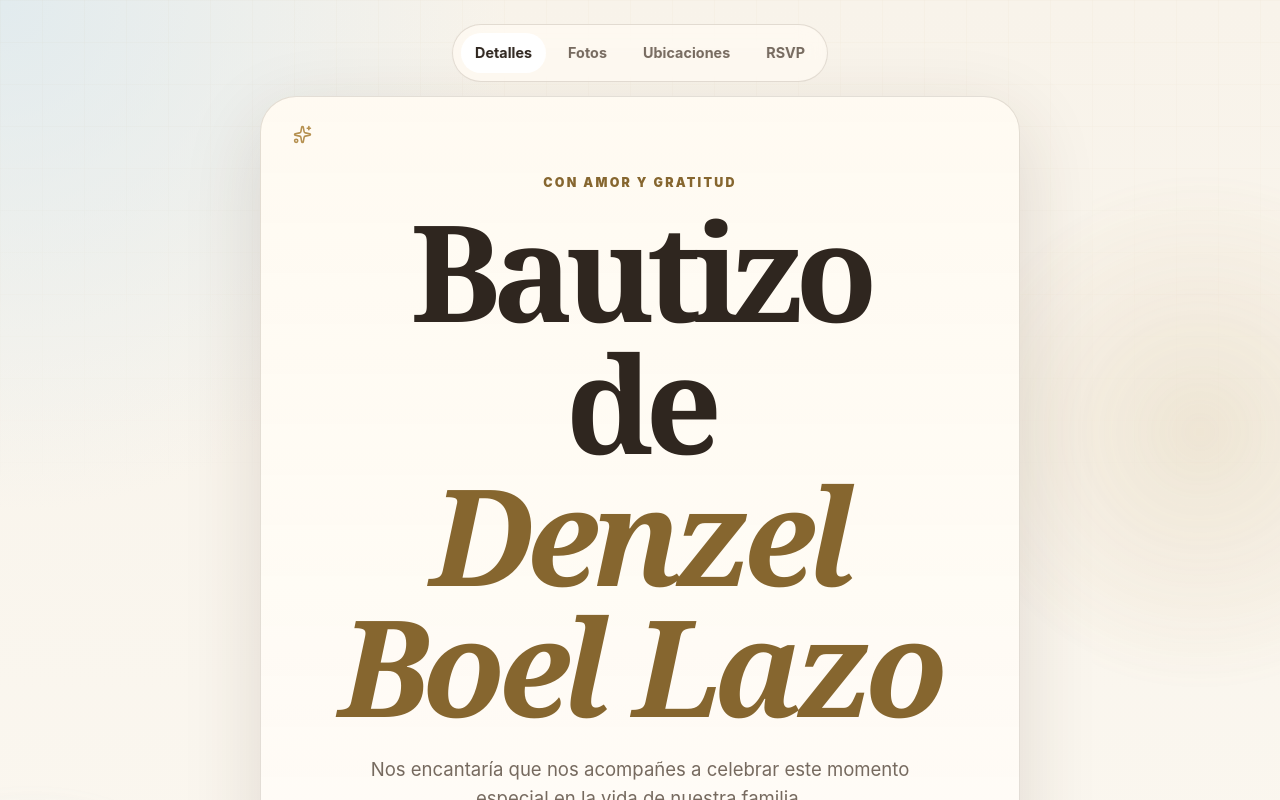
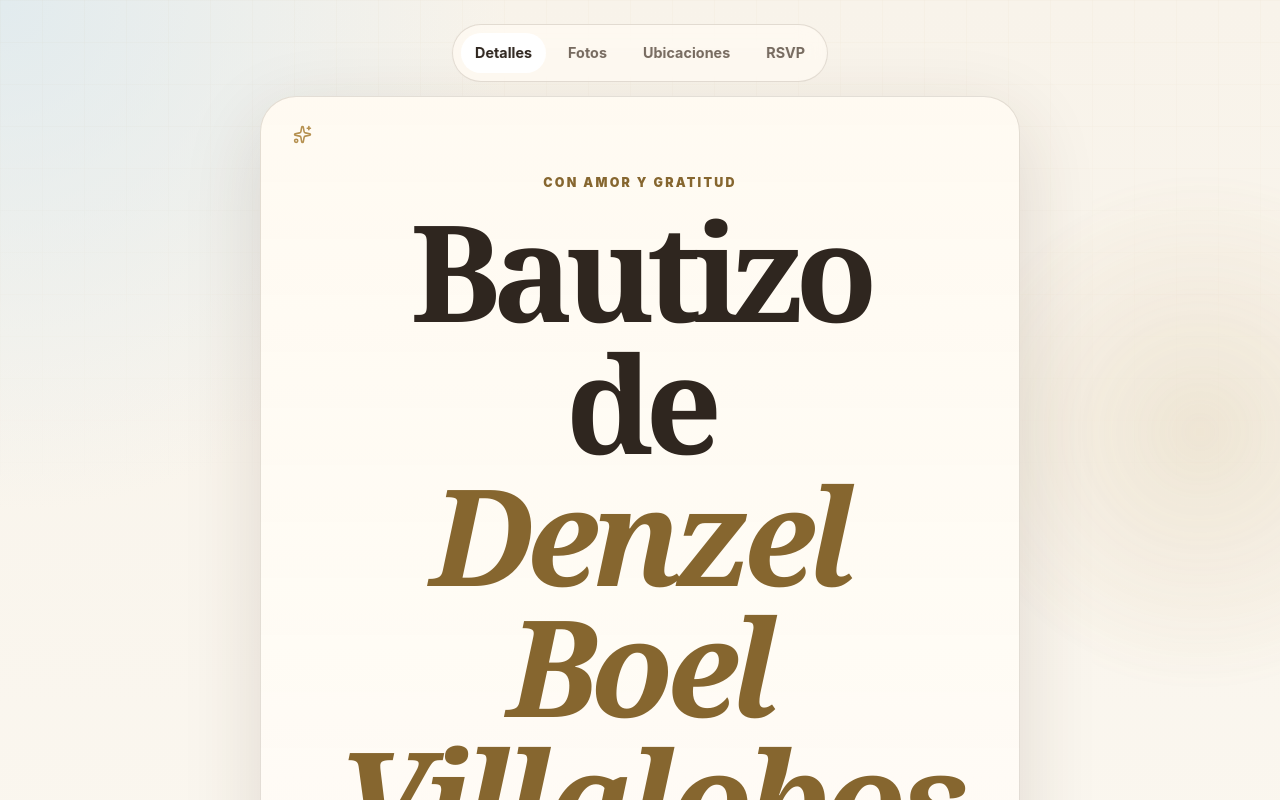
Before and after one commit to josehdezm415-cmd/baptism-invitation, a React (Vite) app: page / in a window 1280 px wide. Shown: the top 800 px of the page. Built offline with nearby package versions, Linux system fonts and the light colour scheme.

Commit message:
Update Denzel last name to Villalobos

```diff
--- a/index.html
+++ b/index.html
@@ -5,7 +5,7 @@
     <meta name="viewport" content="width=device-width, initial-scale=1.0" />
     <meta name="description" content="Invitación al bautizo" />
     <meta name="theme-color" content="#efe7d7" />
-    <title>Bautizo de Denzel Boel Lazo</title>
+    <title>Bautizo de Denzel Boel Villalobos</title>
   </head>
   <body>
     <div id="root"></div>
--- a/src/main.jsx
+++ b/src/main.jsx
@@ -4,7 +4,7 @@ import { CalendarDays, ChevronLeft, ChevronRight, Gift, MapPin, MessageCircle, P
 import './styles.css';
 
 const invitation = {
-  babyName: 'Denzel Boel Lazo',
+  babyName: 'Denzel Boel Villalobos',
   dayName: 'Sábado',
   date: '25 de julio, 2026',
   time: '3:00 p.m.',
```
